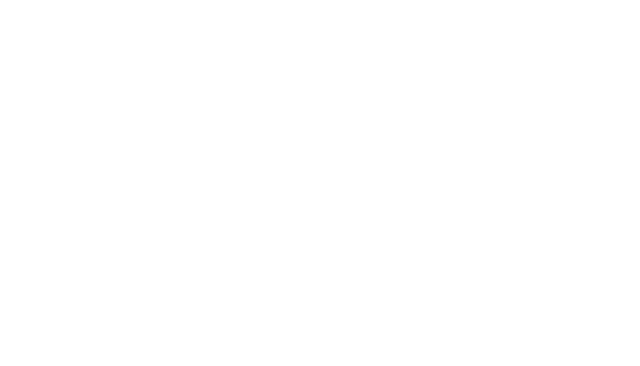
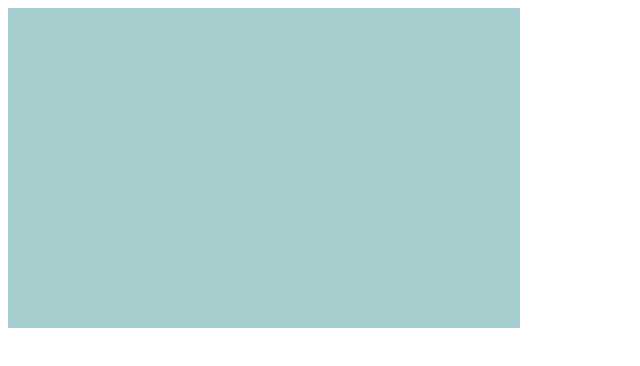
Before and after one commit to jon-snowarc/foraruj, a plain HTML site: page index.html in a window 1280 px wide. Shown: the whole page, without its empty margins (0-640 px from the left). Drawn offline with Linux system fonts and the light colour scheme.

Commit message:
Update index.html

```diff
--- a/index.html
+++ b/index.html
@@ -7,7 +7,10 @@
     <title>random page </title>
 </head>
 <body>
-
+<div class="top">
+         <div class="box">
+         </div>
+        </div>
 
 </body>
 </html>
```
